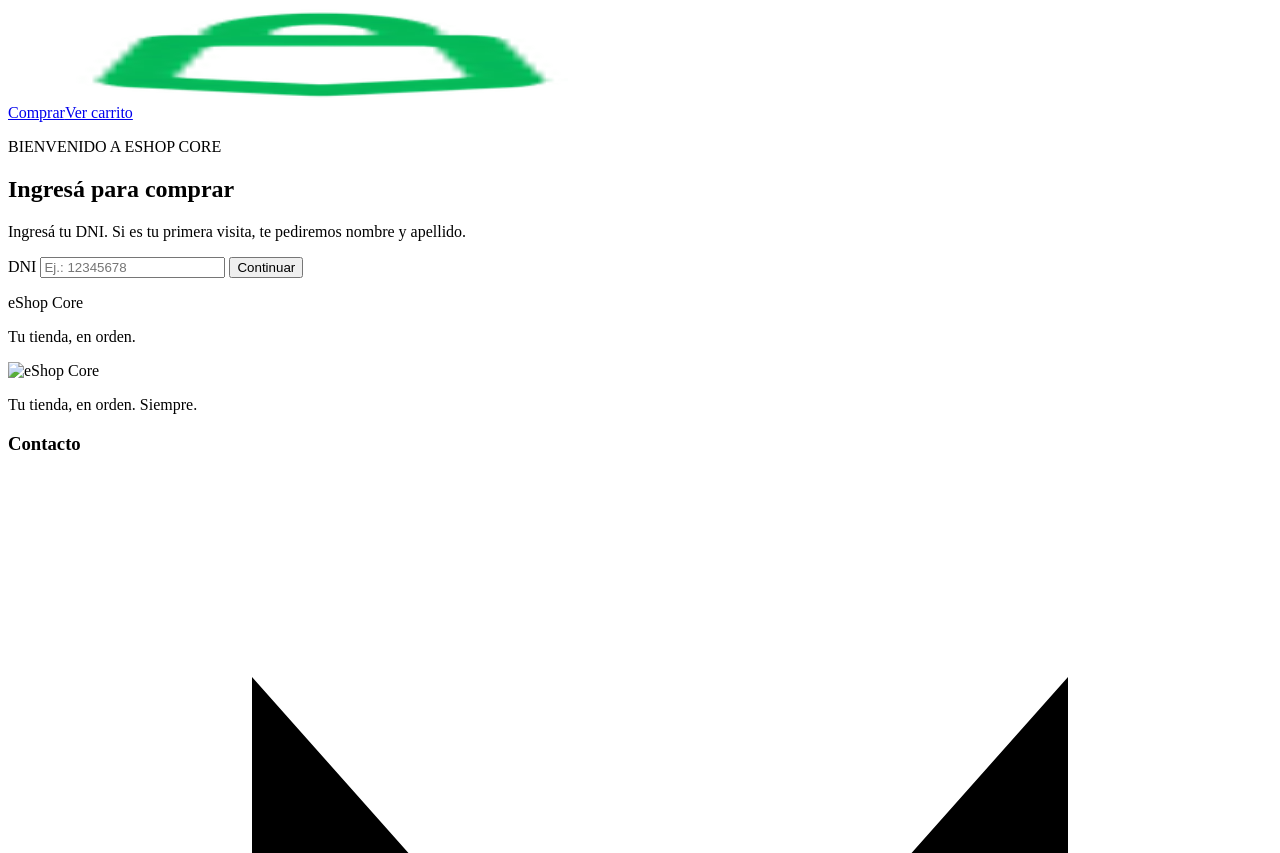
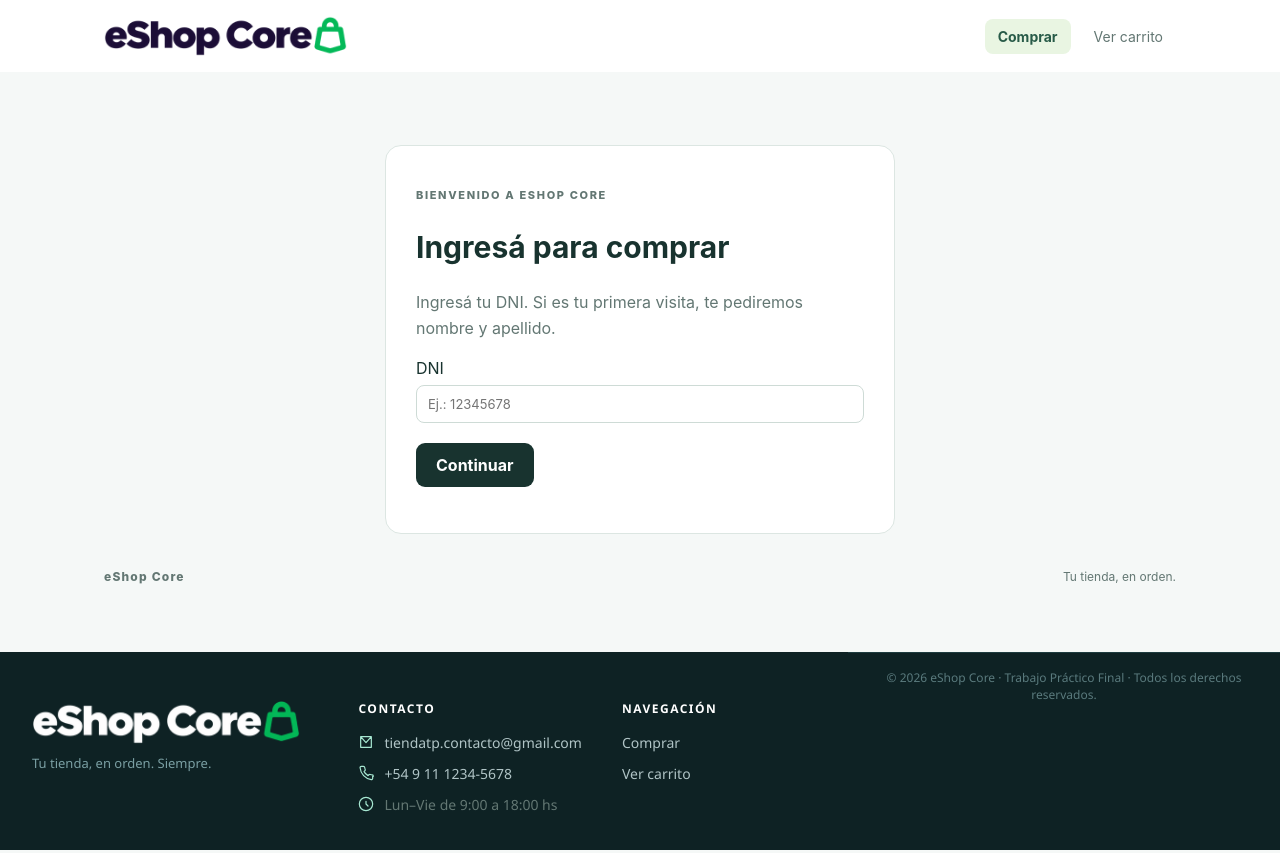
Before and after one commit to Cbas79ft/TIENDA_TP, a plain HTML site: page FRONTEND/compra.html in a window 1280 px wide. Shown: the top 853 px of the page. Drawn offline with Linux system fonts and the light colour scheme.

Commit message:
agregado de logo

```diff
--- a/FRONTEND/compra.html
+++ b/FRONTEND/compra.html
@@ -1,8 +1,9 @@
 <!DOCTYPE html>
 <html lang="es"><head><meta charset="UTF-8"><meta name="viewport" content="width=device-width, initial-scale=1.0">
-<title>Comprar | eShop Core</title><link rel="icon" type="image/png" href="/img/logo.png"><body data-pagina="compra" data-vista="catalogo">
+<title>Comprar | eShop Core</title><link rel="icon" type="image/png" href="/img/logo.png"><link rel="stylesheet" href="estilos.css"><script src="portal.js" defer></script></head>
+<body data-pagina="compra" data-vista="catalogo">
 <header class="encabezado"><div class="encabezado-interior">
-<a class="marca" href="/compra.html" aria-label="eShop Core, inicio"><img class="logo-imagen" src="/img/logo.png" alt="eShop Core" width="560" height="92"></a><nav aria-label="Secciones"><a href="/compra.html" class="activo" aria-current="page">Comprar</a><a href="/carrito.html">Ver carrito</a></nav>
+<a class="marca" href="/compra.html" aria-label="eShop Core, inicio"><img class="logo-imagen" src="/img/black.png" alt="eShop Core" width="560" height="92"></a><nav aria-label="Secciones"><a href="/compra.html" class="activo" aria-current="page">Comprar</a><a href="/carrito.html">Ver carrito</a></nav>
 </div></header>
 <div class="contenedor">
 <section id="ingreso" class="acceso-cliente" aria-labelledby="titulo-ingreso">
@@ -27,7 +28,7 @@
         <div class="pie-interior">
 
             <div class="pie-seccion pie-marca">
-                <img class="pie-logo-imagen" src="/img/logo-claro.png" alt="eShop Core" width="560" height="92">
+                <img class="pie-logo-imagen" src="/img/white.png" alt="eShop Core" width="560" height="92">
                 <p class="pie-slogan">Tu tienda, en orden. Siempre.</p>
             </div>
 
```
Also changed, not shown: FRONTEND/carrito.html (+2 -1 lines), FRONTEND/index.html (+3 -2 lines).
